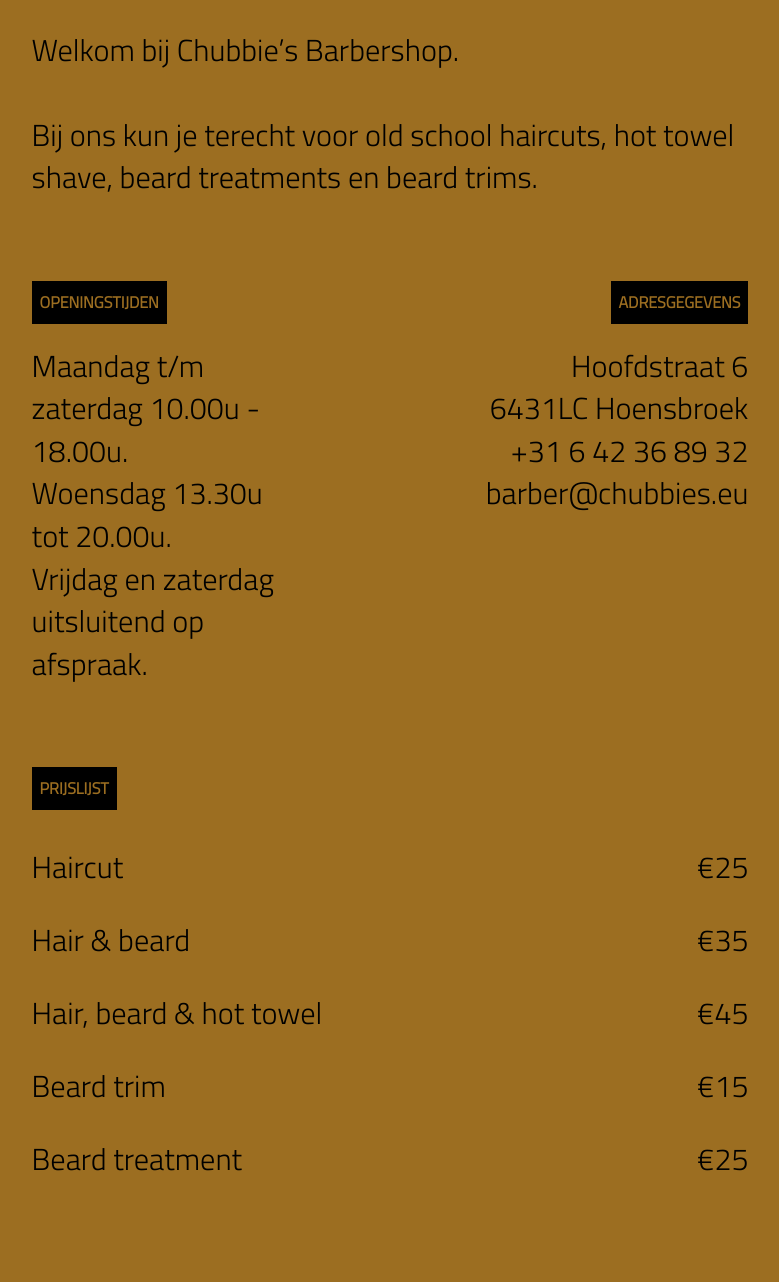
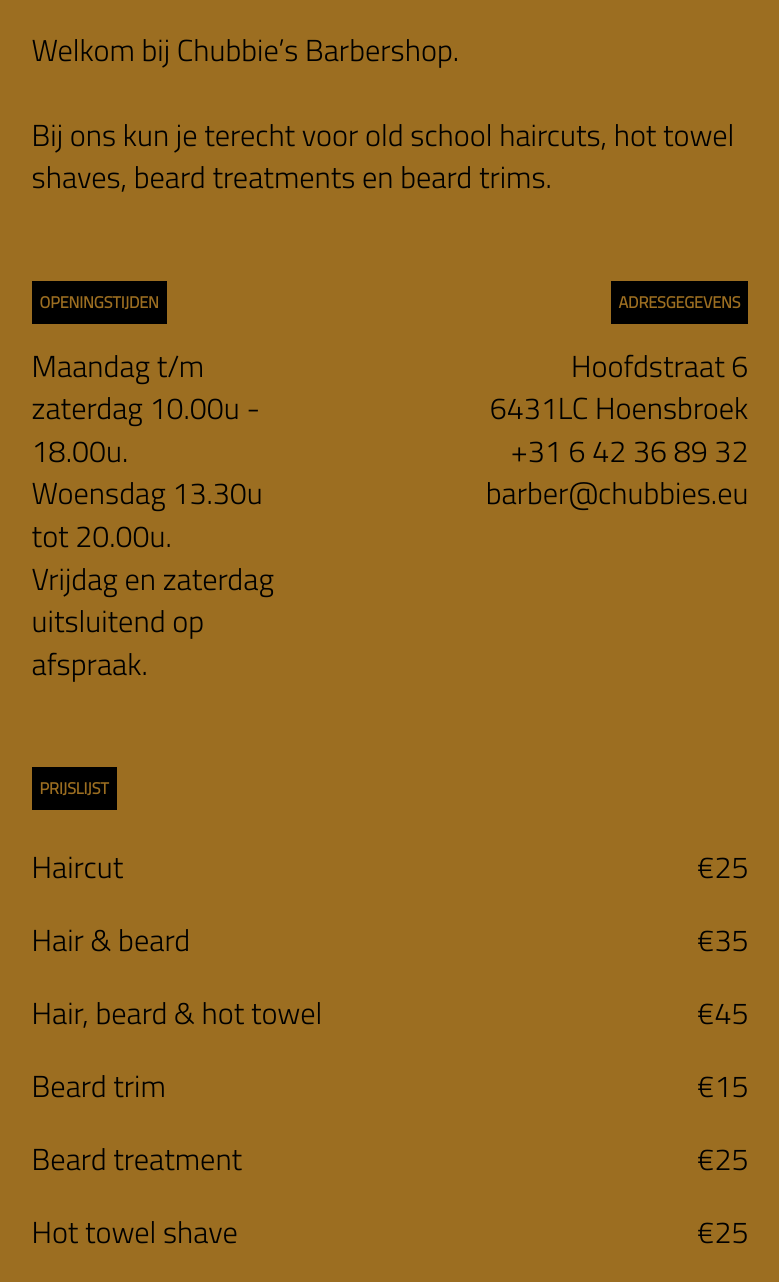
Before and after one commit to BobWassermann/chubbies-barbershop, a plain HTML site: page index.html in a window 1280 px wide. Shown: the part 514-1796 px from the top of the page, without its empty margins (250-1029 px from the left). Before the commit the page ends 1740 px from the top, so only its background shows below. Drawn offline with Linux system fonts and the light colour scheme.

Commit message:
Added hot towel shave

```diff
--- a/index.html
+++ b/index.html
@@ -18,7 +18,7 @@
       Welkom bij Chubbie’s Barbershop.
       <br />
       <br />
-      Bij ons kun je terecht voor old school haircuts, hot towel shave, beard treatments en beard trims.
+      Bij ons kun je terecht voor old school haircuts, hot towel shaves, beard treatments en beard trims.
     </div>
     <div class="col half">
       <h4>Openingstijden</h4>
@@ -53,6 +53,8 @@
           <dd>€15</dd>
           <dt>Beard treatment</dt>
           <dd>€25</dd>
+          <dt>Hot towel shave</dt>
+          <dd>€25</dd>
         </dl>
       </div>
     </div>
```
